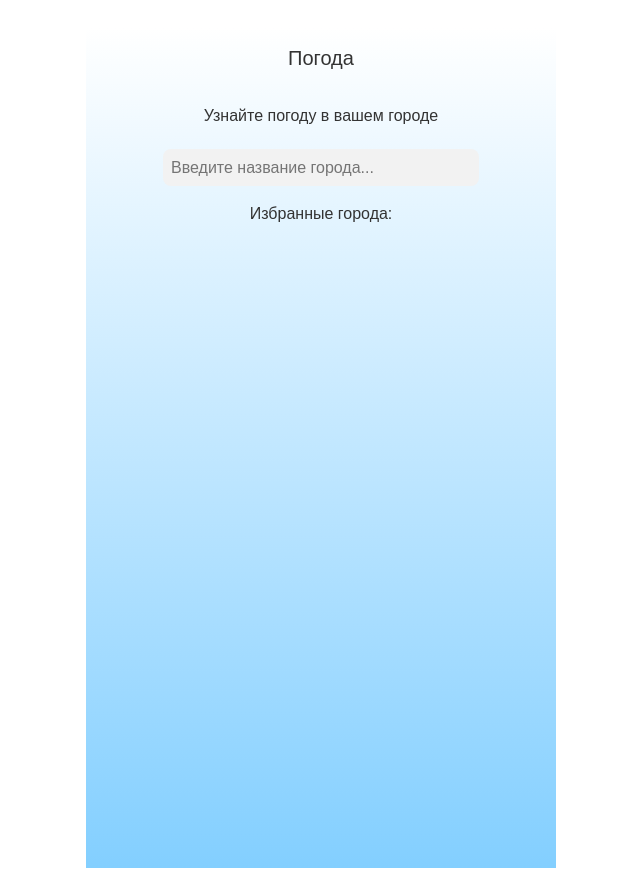
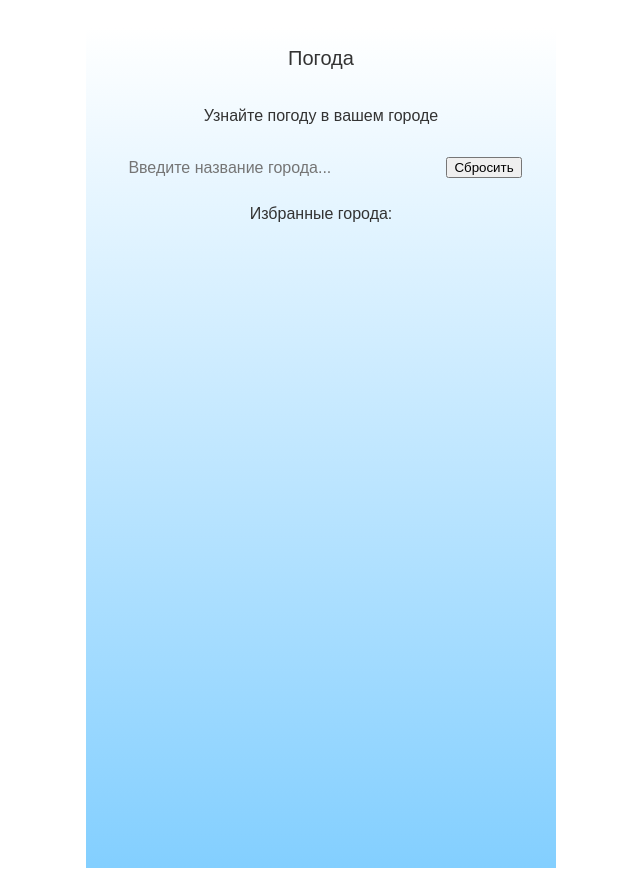
Before and after one commit to AndreenkovAndrey/Weather-App-ReactJs, a React (Create React App) app: page / in a window 1280 px wide. Shown: the whole page, without its empty margins (319-959 px from the left). Built offline with nearby package versions, Linux system fonts and the light colour scheme.

Commit message:
Add files via upload

```diff
--- a/src/App.js
+++ b/src/App.js
@@ -1,7 +1,6 @@
-import React, { useEffect, useState } from "react";
-
+import React, { useState } from "react";
+import SearchCityInput from "./SearchCityInput";
 import SearchCityData from "./SearchCityData";
-
 
 export const App = () => {
   const [citySearchQuery, setСitySearchQuery] = useState("");
@@ -9,7 +8,6 @@ export const App = () => {
   const [selectedCity, setSelectedCity] = useState("");
 
   const { cityListForDropdown, getCityInfo } = SearchCityData();
-
 
   const handleClickCity = (city) => {
     const { name, latitude, longitude } = city;
@@ -20,35 +18,32 @@ export const App = () => {
     getCityInfo(citySearchQuery);
     setСitySearchQuery(e.target.value);
   };
+  const handleResetInput = () => {
+    setСitySearchQuery("");
+  };
 
   const handleClickOnInputCityList = (city) => {
     setСitySearchQuery("");
   };
 
+  window.addEventListener("click", function (event) {
+    const target = event.target;
+    if (target !== SearchCityInput) {
+      setСitySearchQuery("");
+    }
+  });
+
   return (
     <div className="mainDiv">
-      <h1>Погода </h1>
+      <h1>Погода</h1>
       <p>Узнайте погоду в вашем городе</p>
-      {/* инпут для поиска города */}
-      <input
-        type="text"
-        placeholder="Введите название города..."
-        value={citySearchQuery}
-        onChange={handleChangeInput}
+      <SearchCityInput
+        citySearchQuery={citySearchQuery}
+        handleChangeInput={handleChangeInput}
+        handleResetInput={handleResetInput}
+        cityListForDropdown={cityListForDropdown}
+        handleClickOnInputCityList={handleClickOnInputCityList}
       />
-      {citySearchQuery && cityListForDropdown.length > 0 && (
-        <ul className="inputCityList">
-          {cityListForDropdown.map((city) => (
-            <li
-              className="liElementOfInputCityList"
-              onClick={(e) => handleClickOnInputCityList(city)}
-              key={city.geonameId}
-            >
-              {city.name}
-            </li>
-          ))}
-        </ul>
-      )}
       <p>Избранные города:</p>
       {/* список отслеживаемых городов */}
     </div>
--- /dev/null
+++ b/src/SearchCityInput.js
@@ -0,0 +1,41 @@
+import React from "react";
+
+const SearchCityInput = ({
+  citySearchQuery,
+  handleChangeInput,
+  handleResetInput,
+  cityListForDropdown,
+  handleClickOnInputCityList,
+}) => {
+  return (
+    <>
+      <div className="inputContainer">
+        <input
+          type="text"
+          placeholder="Введите название города..."
+          value={citySearchQuery}
+          onChange={handleChangeInput}
+        />
+
+        <button className="inputResetButton" onClick={handleResetInput}>
+          Сбросить
+        </button>
+      </div>
+      {citySearchQuery && cityListForDropdown.length > 0 && (
+        <ul className="inputCityList">
+          {cityListForDropdown.map((city) => (
+            <li
+              className="liElementOfInputCityList"
+              onClick={(e) => handleClickOnInputCityList(city)}
+              key={city.geonameId}
+            >
+              {city.name}
+            </li>
+          ))}
+        </ul>
+      )}
+    </>
+  );
+};
+
+export default SearchCityInput;
--- a/src/Style1.css
+++ b/src/Style1.css
@@ -148,8 +148,13 @@ h1 {
     padding-bottom: 20px;
 }
 
+.inputContainer {
+  display: flex;
+    align-items: center;
+
+}
+
 input {
-
     border: none;
     background-color: transparent;
     font-size: 16px;
@@ -161,25 +166,39 @@ input {
     margin: 15px 0px 0px 0px;
     display: flex;
     align-items: center;
-    background-color: #f2f2f2;
+    background-color:  f2f2f2;
     border-radius: 8px;
     padding: 8px;
 }
 
+.inputResetButton {
+  margin: 15px 0px 0px 0px;
+  align-items: center;
+cursor: pointer;
+margin-left: 10px;
+}
+
 .inputCityList {
     min-height: 70px;
-    width: 316px;
+    width: 300px;
     border-radius: 8px;
-    background-color: #f2f2f2;
+    background-color:  f2f2f2;
     display: block;
-    margin: 0 auto;
-    padding-left: 15px;
+    position: relative;
+    left: -43px;
     list-style: disc inside;
   }
 
   .liElementOfInputCityList {
+    vertical-align: middle;
+    background-color:  f2f2f2;
     padding: 0px 0px 10px 0px;
     cursor: pointer;
+    border-radius: 0px 0px 8px 8px;
+  }
+
+  .liElementOfInputCityList:hover {
+    background-color:  antiquewhite;
   }
 
   .trackedCityList {
```
